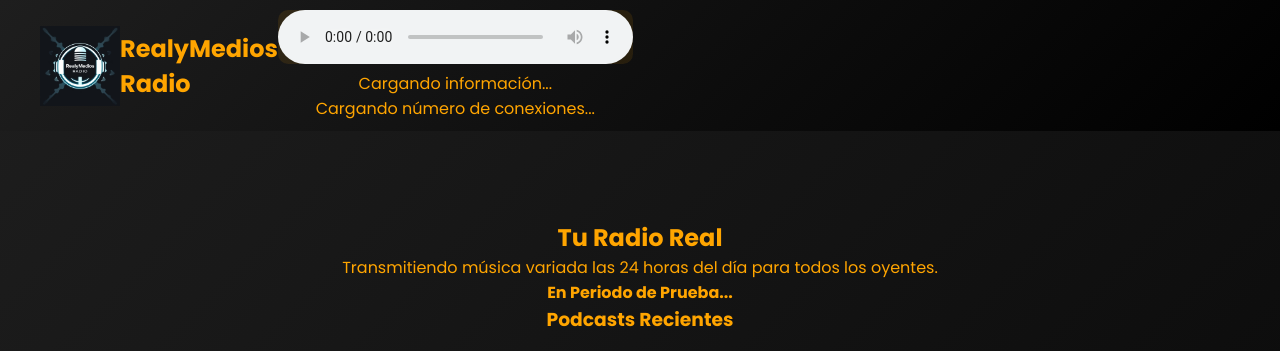
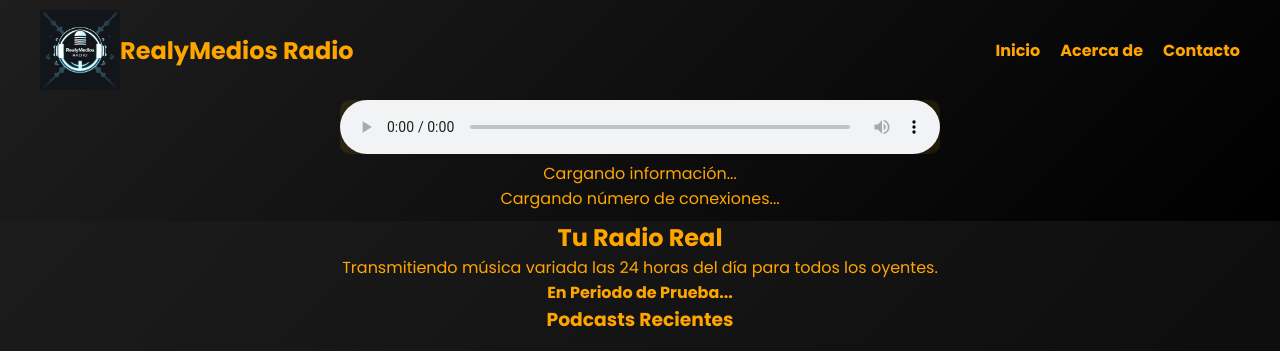
Before and after one commit to RealyMedios/RealyMedios, a plain HTML site: page index.html in a window 1280 px wide. Shown: the top 351 px of the page. Drawn offline with Linux system fonts and the light colour scheme.

Commit message:
Update index.html

```diff
--- a/index.html
+++ b/index.html
@@ -249,6 +249,13 @@
             <div style="display: flex; align-items: center;">
                 <img src="Logo.jpeg" alt="Logotipo de RealyMedios Radio">
                 <h1>RealyMedios Radio</h1>
+            </div>
+            <nav>
+                <a href="#">Inicio</a>
+                <a href="#">Acerca de</a>
+                <a href="#">Contacto</a>
+            </nav>
+        </div>
         <div class="media-player">
             <audio id="streamAudio" controls autoplay>
                 <source id="audioSource" src="" type="audio/mpeg">
```
